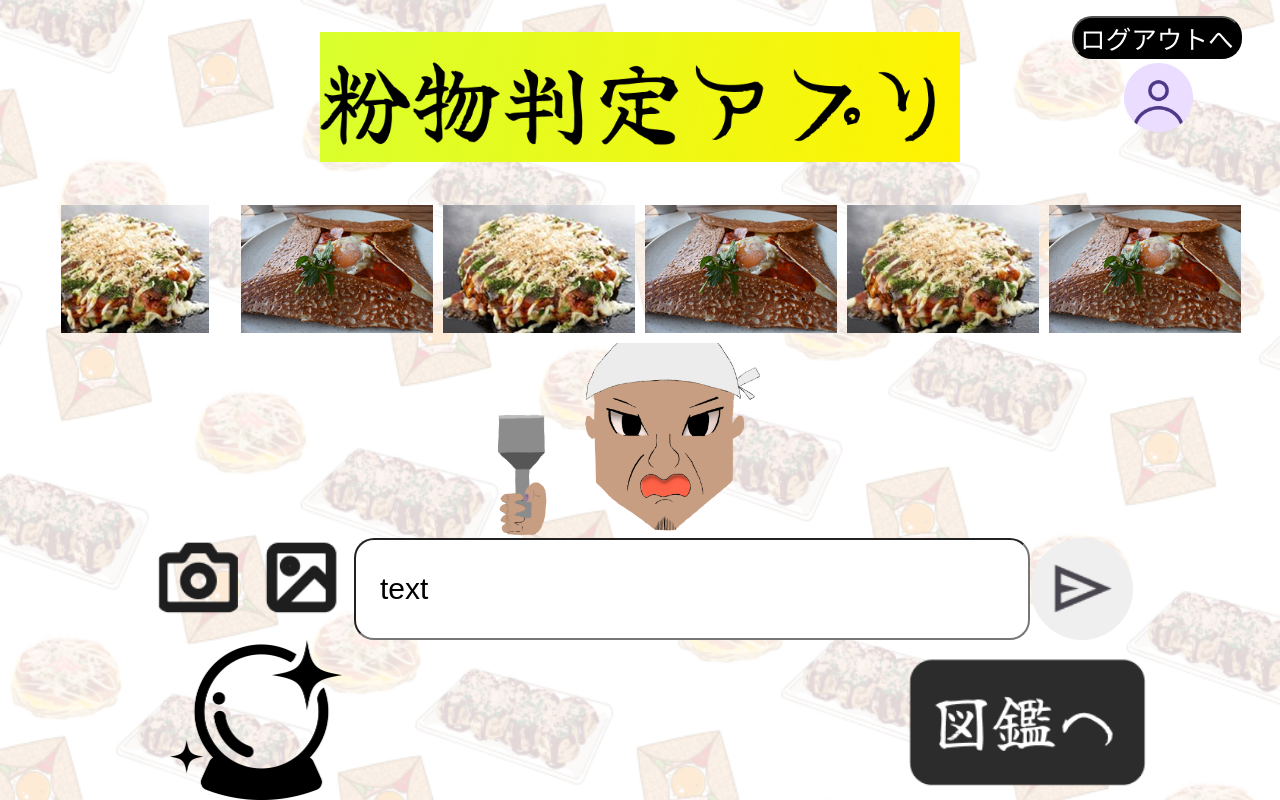
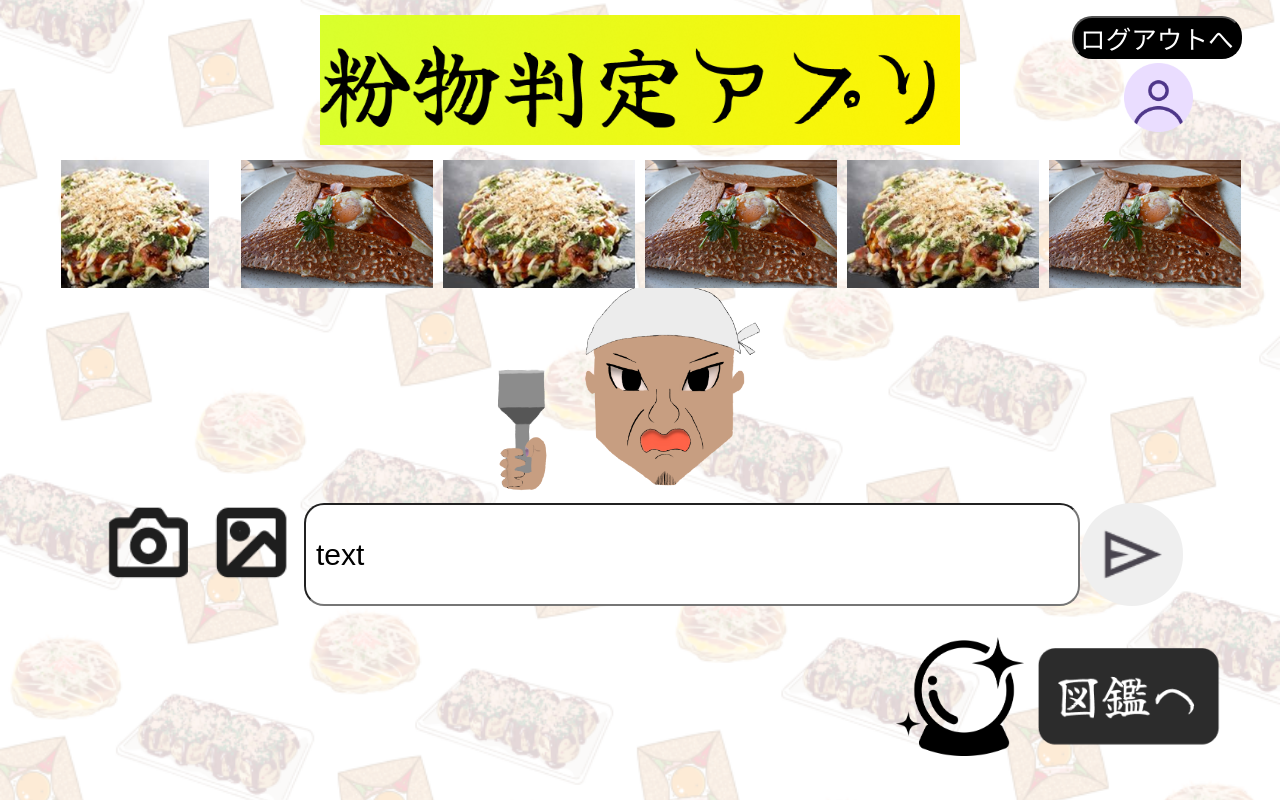
Before and after one commit to kc3hack/2025_14, a React (Create React App) app in the folder frontend/: page / in a window 1280 px wide. Built offline with nearby package versions, Linux system fonts and the light colour scheme; a web font is replaced by a local one.

Commit message:
homeのUI調整

```diff
--- a/frontend/src/App.js
+++ b/frontend/src/App.js
@@ -5,7 +5,8 @@ import Login from "./LogIn/login";
 import PictureBook from "./PictureBook/PictureBook";
 import SignUp from "./SignUp/signup";
 import Detail from "./Detail/detail";
-import Logout from "./LogOut/checkLogout";
+import CheckLogout from "./LogOut/checkLogout";
+import Logout from "./LogOut/logout";
 import './App.css';
 import { QueryClient, QueryClientProvider } from '@tanstack/react-query';
 import { ToastContainer } from 'react-toastify';
@@ -27,6 +28,7 @@ function App() {
           <Route path="/HomeScreen" element={<HomeScreen />} />
           <Route path="/OutputScreen" element={<OutputScreen />} />
           <Route path="/Login" element={<Login />} />
+          <Route path="/CheckLogout" element={<CheckLogout />} />
           <Route path="/Logout" element={<Logout />} />
           <Route path="/PictureBook" element={<PictureBook />} />
           <Route path="/SignUp" element={<SignUp />} />
--- a/frontend/src/HomeScreen/HomeScreen.css
+++ b/frontend/src/HomeScreen/HomeScreen.css
@@ -13,11 +13,12 @@
   /* 必要なら縦並び */
   justify-content: center;
   align-items: center;
+  overflow: hidden;
 }
 
 .Group8 {
-  width: 100%;
-  height: 100%;
+  width: 100vw;
+  height: 70vh;
   display: flex;
   flex-direction: column; /* 子要素を縦並びに */
   align-items: center; /* 中央寄せ */
@@ -30,7 +31,7 @@
 
   display: flex;
   width: 100%;
-  height: 100%;
+  height: 20vh;
 
   max-width: 50vw;
 
@@ -93,8 +94,8 @@
   /* 画面が狭くなったら折り返し */
   gap: 10px;
   /* 画像同士の間隔 */
-  padding: 10px;
-  width: 100%;
+  padding: 0;
+  width: 100vw;
   /* 親要素に合わせて幅を設定 */
 }
 
@@ -118,8 +119,6 @@
   /* 画像全体を表示 */
   background-position: center;
   /* 親要素の幅に応じてスケール */
-  height: auto;
-  /* 高さは自動調整 */
   aspect-ratio: 248/165;
   /* アスペクト比を維持 */
 }
@@ -164,7 +163,6 @@
 
 .Group10 {
   display: flex;
-
   gap: 1px;
 }
 
@@ -210,9 +208,9 @@
   justify-content: center;
   display: flex;
   min-width: 50vw;
-  padding: 1rem;
+  width:60vw;
+  height: auto;
   align-items: center;
-  align-self: stretch;
   border-radius: 20px;
   /* 角を大きく丸くする */
   font-size: 30px;
@@ -246,8 +244,9 @@
 
 .buttons {
   width: 100vw;
-  height: 60vh;
+  height: 90vh;
   display: flex;
+  position: relative;
   flex-direction: row;
   justify-content: center; /* 中央に配置 */
   gap: 20vw; /* ボタン間の隙間を調整 */
@@ -255,25 +254,35 @@
 
 .to-fortune-telling-button {
   display: flex;
-  background-repeat: no-repeat;
-  background-image: url('./material/crystale.png');
-  background-position: center;
-  background-size: contain;
-  width: 40vw; /* 幅を40%に指定 */
-  height: 20vh;
-  flex-shrink: 0;
-  background-color: transparent;
+  position: absolute;
+  right: 20vw;
+  bottom: 5vh;
   outline: none;
   border: none;
+  background: none;
+  width: 10vw;
+  height: auto;
+  justify-content: center;
+  align-items: center;
+}
+.to-fortune-telling-button img{
+ width:  10vw;
+ height: auto;
 }
 
 .to-picture-book-button {
   display: flex;
-  background-repeat: no-repeat;
-  background-image: url('./material/toPictureBook.png');
+  position: absolute;
+  right: 2vw;
+  bottom: 5vh;
   background-position: center;
-  background-size: contain;
-  width: 40vw; /* 幅を40%に指定 */
-  height: 20vh;
-  flex-shrink: 0;
+  width: 20vw; /* 幅を40%に指定 */
+  height: auto;
+  justify-content: center;
+  align-items: center;
 }
+
+.to-picture-book-button img{
+  width:  15vw;
+  height: auto;
+ }
--- a/frontend/src/HomeScreen/HomeScreen.jsx
+++ b/frontend/src/HomeScreen/HomeScreen.jsx
@@ -2,8 +2,32 @@ import React, { useState, useRef, useEffect } from 'react';
 import { useNavigate } from 'react-router-dom';
 import axios from "axios";
 
+import Crystale from "./material/crystale.png";
+import Send from "./material/sendIcon.png";
+import Book from "./material/toPictureBook.png";
 import './HomeScreen.css';
 import CameraModal from './CameraModal';
+
+function SendImage() { //ロゴ画像
+  return (
+      <div>
+          <img src={Send} alt="send" />
+      </div>);
+}
+
+function CrystaleImage() { //ロゴ画像
+    return (
+        <div>
+            <img src={Crystale} alt="clys" />
+        </div>);
+}
+
+function BookImage() { //ロゴ画像
+  return (
+      <div>
+          <img src={Book} alt="book" />
+      </div>);
+}
 
 function HomeScreen() {
   /* 入力 */
@@ -133,7 +157,7 @@ function HomeScreen() {
           </button>
           <button
             className="to-logout-btn"
-            onClick={() => movePage("../Logout")}>
+            onClick={() => movePage("../CheckLogout")}>
               <p>ログアウトへ</p>
           </button>
         </div>
@@ -193,10 +217,12 @@ function HomeScreen() {
           <button
             className="to-fortune-telling-button"
             onClick={() => movePage("/Logout")}>
+              <CrystaleImage></CrystaleImage>
           </button>
           <button
             className="to-picture-book-button"
             onClick={() => movePage("/PictureBook")}>
+              <BookImage></BookImage>
           </button>
         </div>
       </div>
--- a/frontend/src/LogOut/logout.js
+++ b/frontend/src/LogOut/logout.js
@@ -28,7 +28,7 @@ export default function Logout() {
         <div className="logout-page">
             {/* ロゴボタン */}
             <div className="logout-logo-image">
-                <button onClick={() => clickedToPageBtn('HomeScreen')}>
+                <button onClick={() => clickedToPageBtn('/')}>
                     <LogoImage></LogoImage>
                 </button>
             </div>
```
